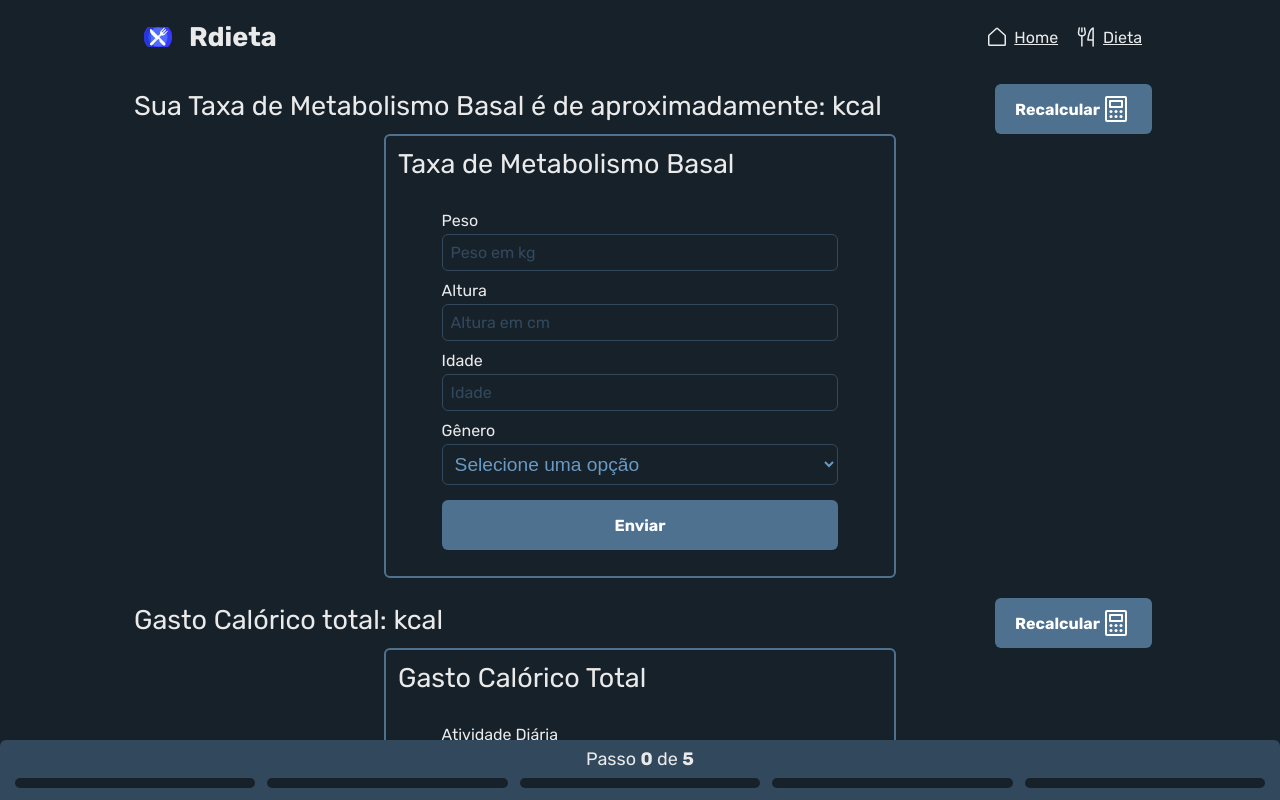
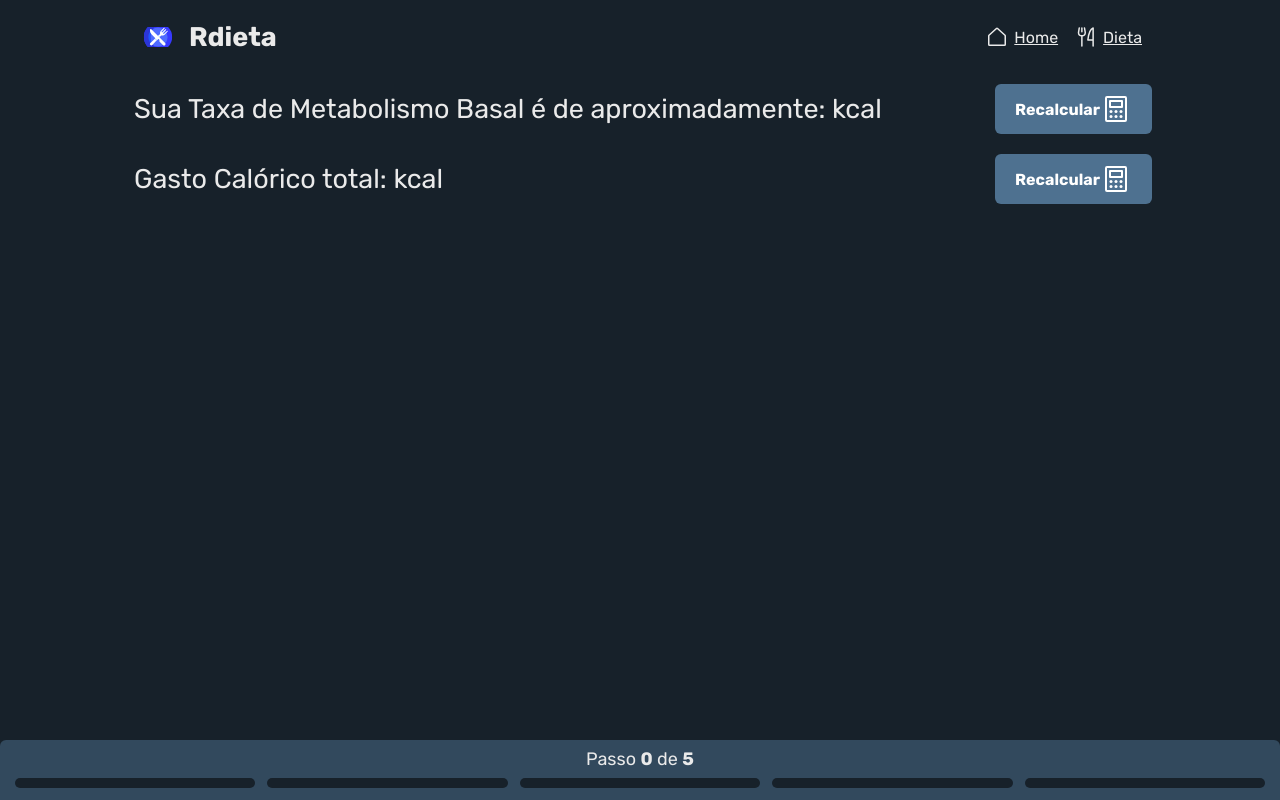
Before and after one commit to RenanArantes/rdieta, a Next.js app: page / in a window 1280 px wide. Shown: the top 800 px of the page. Built offline with nearby package versions, Linux system fonts and the light colour scheme.

Commit message:
index style rename and diet accordions

```diff
--- a/components/forms/MealForm/styles.ts
+++ b/components/forms/MealForm/styles.ts
@@ -18,6 +18,10 @@ export const ModalButton = styled(Button)`
     border: none;
     box-shadow: 0 0 0 1px ${(props) => props.theme.white};
   }
+
+  svg {
+    margin-top: 3px;
+  }
 `
 
 export const MealModalContainer = styled.div`
--- a/pages/index.tsx
+++ b/pages/index.tsx
@@ -5,8 +5,8 @@ import { TotalKcalForm } from '../components/forms/TotalKcalForm'
 import { StepContext } from '../contexts/Step'
 import { BottomMultiStep } from '../components/BottomMultiStep'
 import {
-  BmrContainer,
   DataContainer,
+  FormContainer,
   HomeAccordion,
   HomeContainer,
 } from '../styles/pages'
@@ -20,8 +20,8 @@ export default function Home() {
   } = useContext(PersonContext)
   const { step, currentStep } = useContext(StepContext)
 
-  const [bmrAccordion, setBmrAccordion] = useState(true)
-  const [totalKcalAccordion, setTotalKcalAccordion] = useState(true)
+  const [bmrAccordion, setBmrAccordion] = useState(false)
+  const [totalKcalAccordion, setTotalKcalAccordion] = useState(false)
 
   function handleBmrAccordion() {
     setBmrAccordion((state) => !bmrAccordion)
@@ -33,7 +33,7 @@ export default function Home() {
 
   return (
     <HomeContainer>
-      <BmrContainer>
+      <FormContainer>
         <DataContainer>
           <Title>
             Sua Taxa de Metabolismo Basal é de aproximadamente:{' '}
@@ -47,8 +47,8 @@ export default function Home() {
         <HomeAccordion show={bmrAccordion}>
           <BMRForm />
         </HomeAccordion>
-      </BmrContainer>
-      <BmrContainer>
+      </FormContainer>
+      <FormContainer>
         <DataContainer>
           <Title>
             Gasto Calórico total: <strong>{totalCaloricSpending}</strong> kcal
@@ -61,7 +61,7 @@ export default function Home() {
         <HomeAccordion show={totalKcalAccordion}>
           <TotalKcalForm />
         </HomeAccordion>
-      </BmrContainer>
+      </FormContainer>
       <BottomMultiStep step={step} currentStep={currentStep} />
     </HomeContainer>
   )
--- a/styles/pages/index.tsx
+++ b/styles/pages/diet.ts
@@ -1,20 +1,22 @@
 import styled from 'styled-components'
 
-export const HomeContainer = styled.div`
+export const DietContainer = styled.div`
   display: flex;
   flex-direction: column;
 `
-interface HomeAccordionProps {
+interface DietAccordionProps {
   show: boolean
 }
 
-export const HomeAccordion = styled.div<HomeAccordionProps>`
+export const DietAccordion = styled.div<DietAccordionProps>`
   display: ${(props) => (props.show ? 'block' : 'none')};
 `
 export const DataContainer = styled.div`
   display: flex;
   justify-content: space-between;
+
+  align-items: center;
 `
-export const BmrContainer = styled.div`
+export const FormContainer = styled.div`
   margin: 10px 0;
 `
--- /dev/null
+++ b/styles/pages/index.ts
@@ -0,0 +1,26 @@
+import styled from 'styled-components'
+
+export const HomeContainer = styled.div`
+  display: flex;
+  flex-direction: column;
+`
+interface HomeAccordionProps {
+  show: boolean
+}
+
+export const HomeAccordion = styled.div<HomeAccordionProps>`
+  display: ${(props) => (props.show ? 'block' : 'none')};
+
+  margin: 0 auto;
+`
+export const DataContainer = styled.div`
+  width: 100%;
+
+  display: flex;
+  justify-content: space-between;
+
+  align-items: center;
+`
+export const FormContainer = styled.div`
+  margin: 10px 0;
+`
```
Also changed, not shown: pages/diet.tsx (+57 -30 lines).
